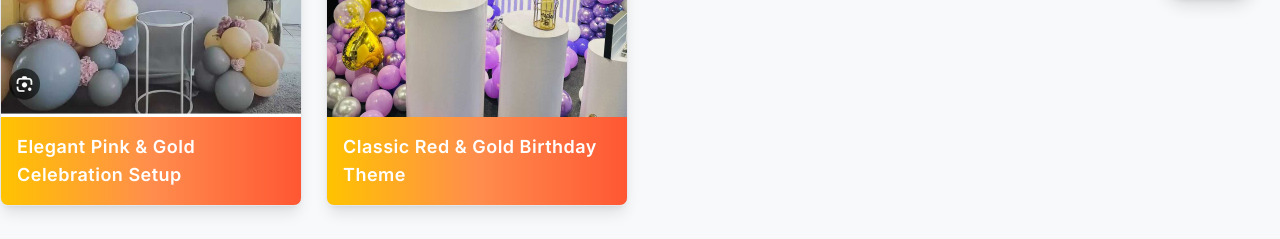
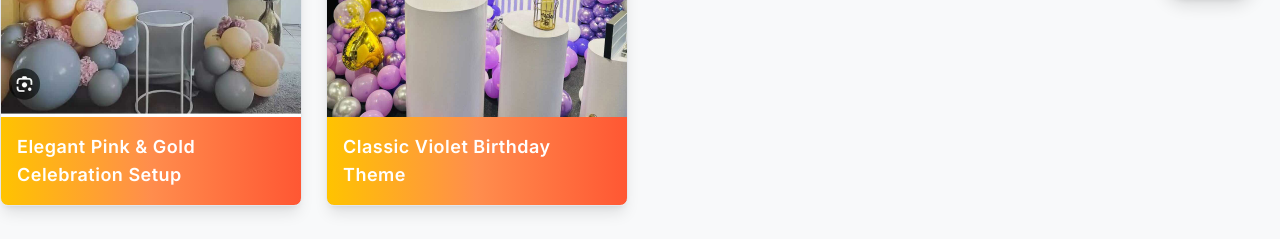
Before and after one commit to asuthar2002/staticnext, a Next.js app: page / in a window 1280 px wide. Shown: the part 780-1019 px from the top of the page. Built offline with nearby package versions, Linux system fonts and the light colour scheme.

Commit message:
Update products.js

```diff
--- a/src/data/products.js
+++ b/src/data/products.js
@@ -21,7 +21,7 @@ const products = [
   },
   {
     image: "/images/8.jpeg",
-    name: "Classic Red & Gold Birthday Theme",
+    name: "Classic Violet Birthday Theme",
   },
 ];
 
```
